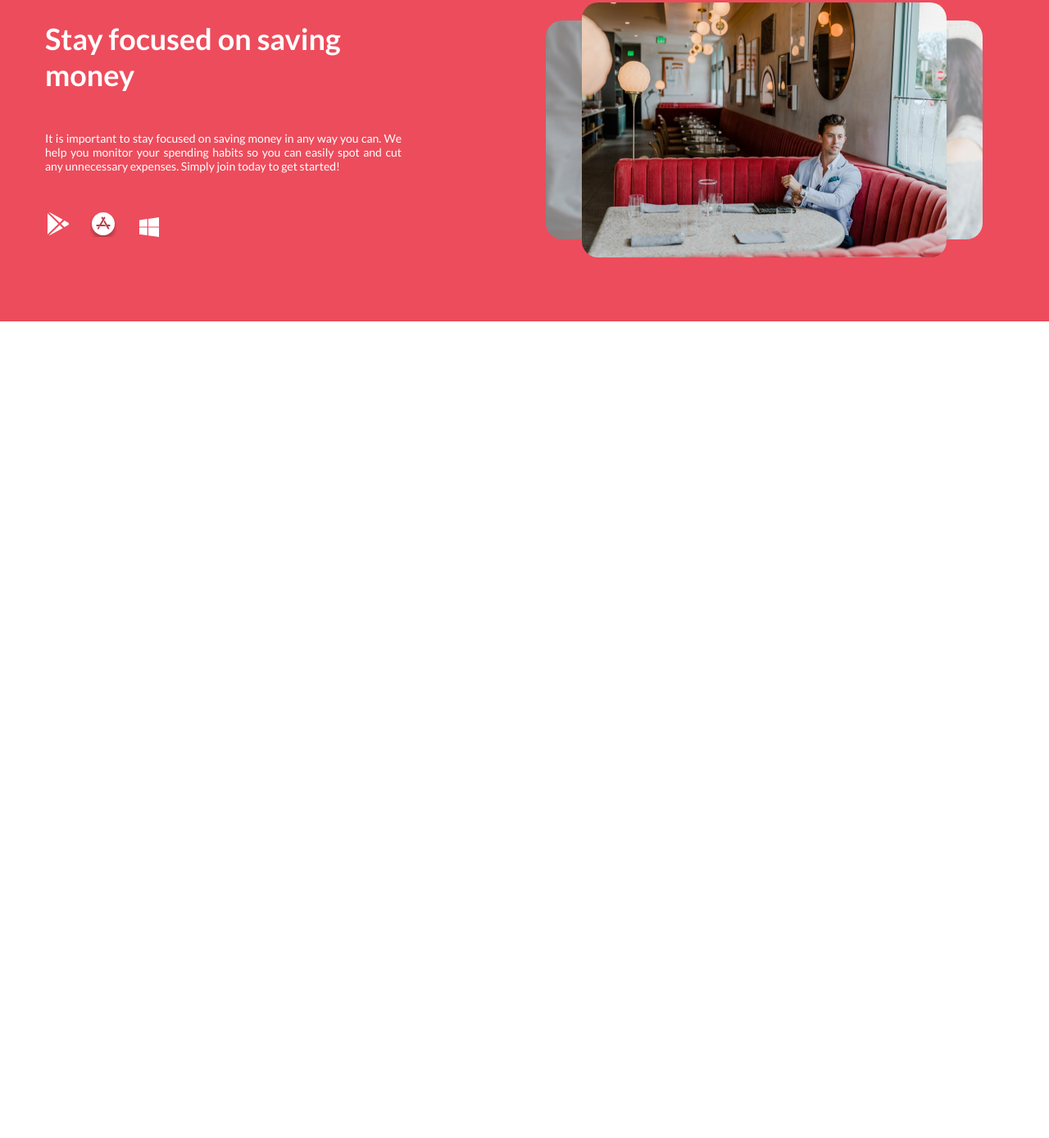
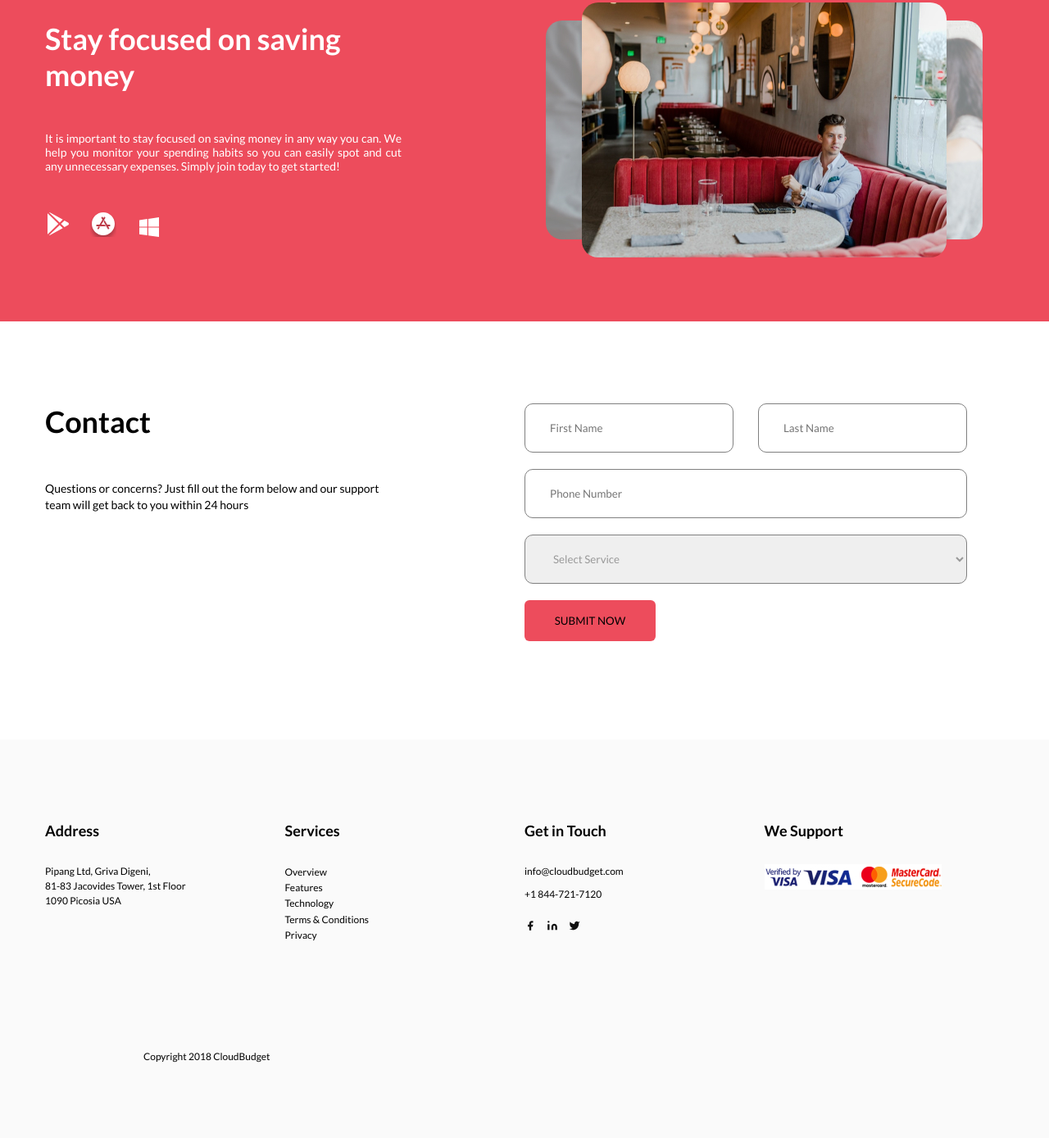
Before and after one commit to Mouzzinho/CloudBudget, a plain HTML site: page index.html in a window 1280 px wide. Shown: the part 2454-3842 px from the top of the page at 82% size. Before the commit the page ends 2846 px from the top, so only its background shows below. Drawn offline with Linux system fonts and the light colour scheme.

Commit message:
before RWD

```diff
--- a/index.html
+++ b/index.html
@@ -41,7 +41,7 @@
             <p class="hero__description">Cloud budget management for everyone. Only €69.95 a Month After a 7 Day Trial
                 of
                 Up to €4.99</p>
-            <button class="hero__button">SIGN UP</button>
+            <button class="hero__button button--big">SIGN UP</button>
         </div>
     </div>
     <section class="video-section">
@@ -139,6 +139,64 @@
             </div>
         </div>
     </section>
+    <section class="contact">
+        <div class="container">
+            <div class="left-text">
+                <h1 class="left-text__title">Contact</h1>
+                <p class="left-text__description">Questions or concerns? Just fill out the form below and our support
+                    team will get back to you within 24 hours</p>
+            </div>
+            <div class="inputs">
+                <input type="text" class="inputs__first-name input--small" placeholder="First Name">
+                <input type="text" class="inputs__last-name input--small" placeholder="Last Name">
+                <input type="text" class="inputs__phone-number input--big" placeholder="Phone Number">
+                <select name="Select Service" id="" class="inputs__service input--big">
+                    <option value="">Select Service</option>
+                </select>
+                <button class="inputs__submit button--big">SUBMIT NOW</button>
+            </div>
+        </div>
+    </section>
+    <footer class="footer">
+        <div class="container">
+            <div class="layout">
+                <div class="address">
+                    <h1 class="address__title title--size">Address</h1>
+                    <p class="address__address text--size">
+                        Pipang Ltd, Griva Digeni,
+                        <span class="address--span">81-83 Jacovides Tower, 1st Floor</span>
+                        1090 Picosia USA
+                    </p>
+                </div>
+                <div class="services">
+                    <h1 class="services__title title--size">Services</h1>
+                    <ul class="servies-list">
+                        <list class="services-list__item text--size">Overview</list>
+                        <list class="services-list__item text--size">Features</list>
+                        <list class="services-list__item text--size">Technology</list>
+                        <list class="services-list__item text--size">Terms & Conditions</list>
+                        <list class="services-list__item text--size">Privacy</list>
+                    </ul>
+                </div>
+                <div class="get-in-touch">
+                    <h1 class="get-in-touch__title title--size">Get in Touch</h1>
+                    <p class="get-in-touch__mail text--size">info@cloudbudget.com</p>
+                    <p class="get-in-touch__phone text--size">+1 844-721-7120</p>
+                    <div class="socials">
+                        <img src="images/feather-facebook.svg" alt="" class="socials__facebook">
+                        <img src="images/feather-linkedin.svg" alt="" class="socials__linked-in">
+                        <img src="images/feather-twitter.svg" alt="" class="socials__twitter">
+                    </div>
+                </div>
+                <div class="secure">
+                    <h1 class="secure__title title--size">We Support</h1>
+                    <img src="images/secure-p-1 1.jpg" alt="" class="secure__image">
+                </div>
+            </div>
+
+        </div>
+        <p class="copyright text--size">Copyright 2018 CloudBudget</p>
+    </footer>
 
 </body>
 
--- /dev/null
+++ b/scss/_contact.scss
@@ -0,0 +1,64 @@
+.contact {
+    // background-color: green;
+    padding: 100px 0 120px 0;
+}
+
+.left-text {
+    width: 50%;
+
+    .left-text__title {
+        font-size: 36px;
+        padding-bottom: 50px;
+    }
+
+    .left-text__description {
+        font-size: 14px;
+        padding-right: 150px;
+        line-height: 140%;
+    }
+}
+
+.inputs {
+    width: 50%;
+    display: flex;
+    flex-direction: row;
+    flex-wrap: wrap;
+    justify-content: flex-start;
+    align-content: flex-start;
+
+
+    .input--small {
+        width: 255px;
+        height: 60px;
+        border-radius: 10px;
+        justify-content: space-between;
+        border: 1px solid grey;
+        margin-bottom: 20px;
+        padding-left: 30px;
+    }
+
+    .inputs__first-name {
+        margin-right: 30px;
+    }
+
+
+
+    .input--big {
+        width: 540px;
+        height: 60px;
+        border-radius: 10px;
+        border: 1px solid grey;
+        margin-bottom: 20px;
+        padding-left: 30px;
+
+    }
+
+    .inputs__service {
+        color: #999;
+    }
+
+    .inputs__submit {
+        background-color: #ED4C5C;
+
+    }
+}
--- /dev/null
+++ b/scss/_footer.scss
@@ -0,0 +1,75 @@
+.footer {
+    background: #FAFAFA;
+    padding: 100px 0 90px 0;
+}
+
+.title--size {
+    font-size: 18px;
+    padding-bottom: 30px;
+}
+
+.text--size {
+    font-size: 12px;
+    line-height: 150%;
+    text-align: left;
+}
+
+.layout {
+    display: flex;
+    flex-direction: row;
+    justify-content: space-between;
+    width: 100%;
+
+    .address {
+        width: 25%;
+        padding-right: 120px;
+
+        .address--span {
+            display: block;
+        }
+    }
+
+    .services {
+        width: 25%;
+
+        .servies-list {
+            display: flex;
+            flex-direction: column;
+
+            .services-list__item {
+                line-height: 160%;
+            }
+
+        }
+
+    }
+
+    .get-in-touch {
+        width: 25%;
+
+        .get-in-touch__mail {
+            padding-bottom: 10px;
+        }
+
+        .socials {
+            padding-top: 20px;
+
+            .socials__facebook {
+                padding-right: 10px;
+            }
+
+            .socials__linked-in {
+                padding-right: 10px;
+            }
+        }
+    }
+
+    .secure {
+        width: 25%;
+    }
+}
+
+.copyright {
+    margin-left: 175px;
+    margin-top: 130px;
+}
--- a/scss/_header.scss
+++ b/scss/_header.scss
@@ -5,6 +5,13 @@
     font-family: 'Lato', sans-serif;
     list-style: none;
     text-decoration: none;
+}
+
+.button--big {
+    width: 160px;
+    height: 50px;
+    border-radius: 6px;
+    border-color: transparent;
 }
 
 
@@ -108,11 +115,5 @@
         text-align: center;
     }
 
-    .hero__button {
-        width: 160px;
-        height: 50px;
-        border-radius: 6px;
-        border-color: transparent;
 
-    }
 }
--- a/scss/style.scss
+++ b/scss/style.scss
@@ -3,3 +3,5 @@
 @import '_features';
 @import '_technology';
 @import '_app-download';
+@import '_contact';
+@import '_footer';
```
Also changed, not shown: css/style.css, images/feather-facebook.svg (added), images/feather-linkedin.svg (added), images/feather-twitter.svg (added), images/secure-p-1 1.jpg (added), 1 other file.
